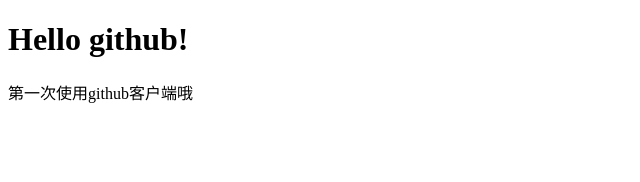
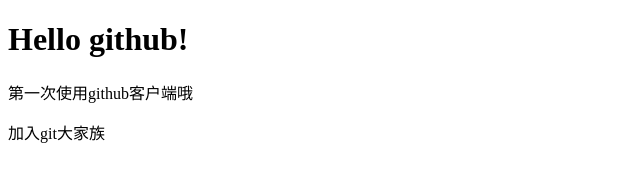
Before and after one commit to nickdowney09/git_test, a plain HTML site: page index.html in a window 1280 px wide. Shown: the whole page, without its empty margins (0-640 px from the left). Drawn offline with Linux system fonts and the light colour scheme.

Commit message:
change word

```diff
--- a/index.html
+++ b/index.html
@@ -7,5 +7,6 @@
 <body>
 	<h1>Hello github!</h1>
 	<p>第一次使用github客户端哦</p>
+	<p>加入git大家族</p>
 </body>
 </html>
```
